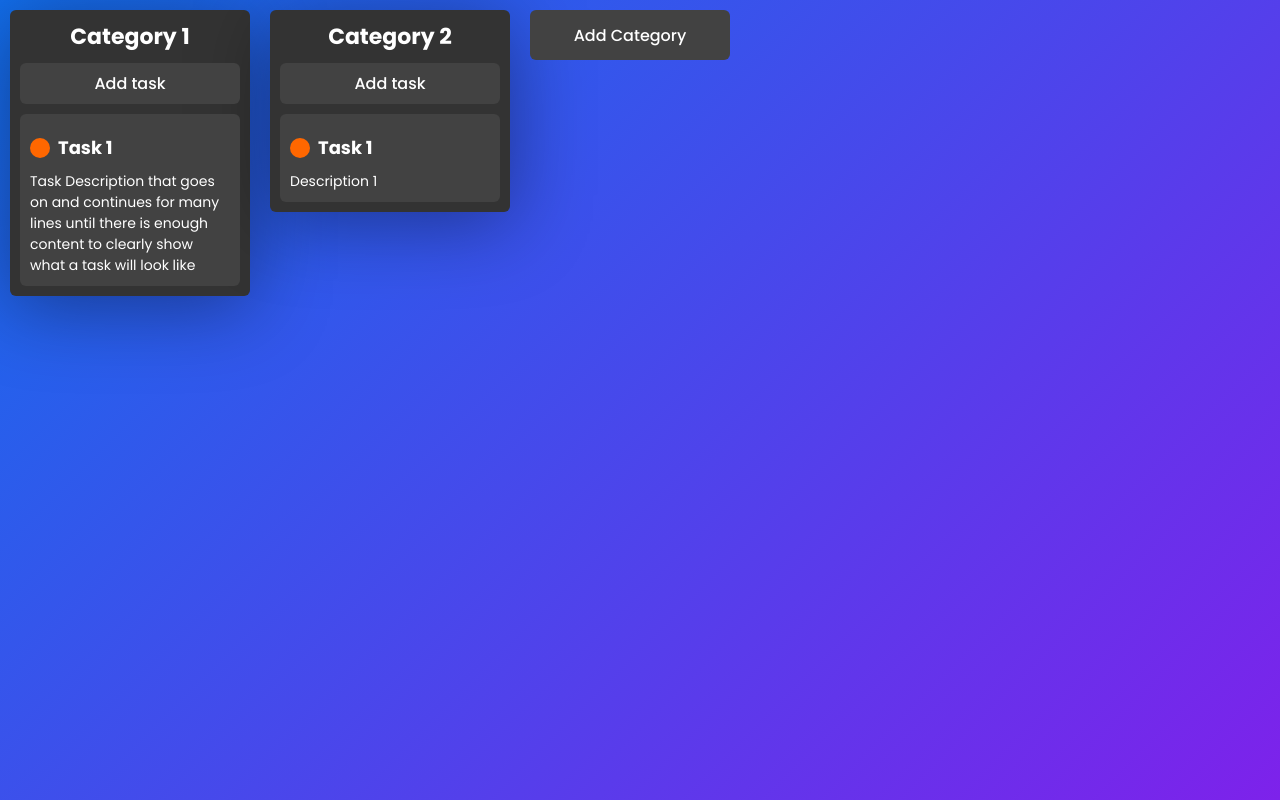
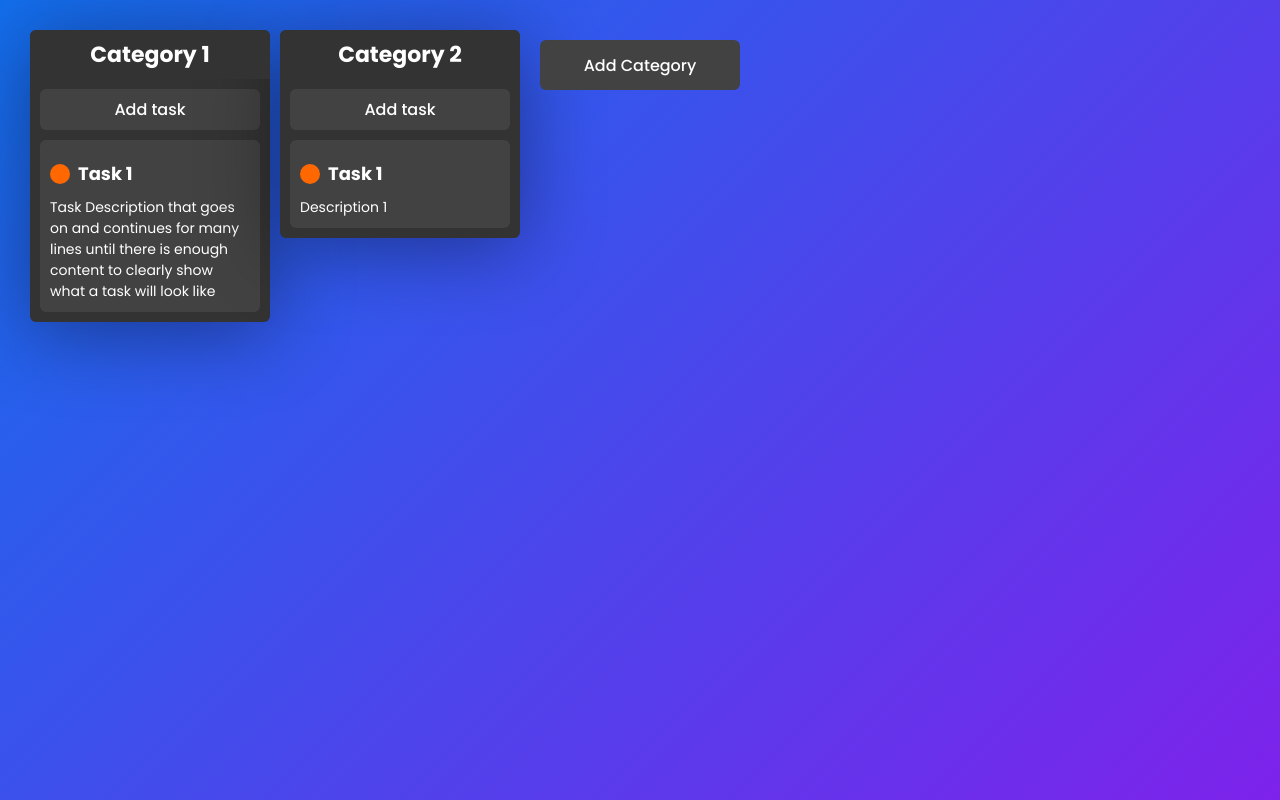
Before and after one commit to Vancouver-Shackers/student-tasker, a React (Create React App) app in the folder frontend/: page / in a window 1280 px wide. Built offline with nearby package versions, Linux system fonts and the light colour scheme.

Commit message:
Fix to category scrolling

```diff
--- a/frontend/package.json
+++ b/frontend/package.json
@@ -8,7 +8,7 @@
         "@testing-library/user-event": "^13.5.0",
         "react": "^18.2.0",
         "react-dom": "^18.2.0",
-        "react-scripts": "5.0.1",
+        "react-scripts": "^5.0.1",
         "web-vitals": "^2.1.4"
     },
     "scripts": {
--- a/frontend/src/App.css
+++ b/frontend/src/App.css
@@ -16,10 +16,7 @@ body,
             font-family: "Material Icons";
             font-style: normal;
             font-weight: 300;
-  src: local("Material Icons"), local("MaterialIcons-Regular"),
-    url(https://example.com/MaterialIcons-Regular.woff2) format("woff2"),
-    url(https://example.com/MaterialIcons-Regular.woff) format("woff"),
-    url(https://example.com/MaterialIcons-Regular.ttf) format("truetype");
+            src: local("Material Icons"), local("MaterialIcons-Regular"), url(https://example.com/MaterialIcons-Regular.woff2) format("woff2"), url(https://example.com/MaterialIcons-Regular.woff) format("woff"), url(https://example.com/MaterialIcons-Regular.ttf) format("truetype");
         }
 
         * {
@@ -27,18 +24,18 @@ body,
             font-family: "Poppins", "sans-serif";
         }
 
-body::-webkit-scrollbar {
+        *::-webkit-scrollbar {
             width: 14px;
-  background: #e3e9f0;
+            background: #424242;
         }
 
-body::-webkit-scrollbar-thumb {
-  background: #36394550;
+        *::-webkit-scrollbar-thumb {
+            background: #4d4d4d;
             width: 100%;
         }
 
-body::-webkit-scrollbar-thumb:hover {
-  background: #36394580;
+        *::-webkit-scrollbar-thumb:hover {
+            background: rgb(112, 112, 112)
         }
 
         .mainBG {
@@ -76,18 +73,22 @@ body::-webkit-scrollbar-thumb:hover {
         }
 
         .taskManagerParent {
+            position: absolute;
+            top: 0;
+            left: 0;
+            right: 0;
+            bottom: 0;
             display: flex;
-  width: 100%;
-  height: 100vh;
-  max-height: 100vh;
+            align-items: flex-start;
+            gap: 10px;
+            padding: 30px;
             background: linear-gradient(135deg, #007bec 0%, #ad00ea 100%);
             background-size: 200% 100%;
             animation: animateGradient 5s infinite;
         }
 
         @keyframes animateGradient {
-  0% {
-  }
+            0% {}
             50% {
                 background-position-x: 100%;
             }
@@ -97,26 +98,30 @@ body::-webkit-scrollbar-thumb:hover {
         }
 
         .category {
-  display: flex;
-  justify-content: center;
-  gap: 10px;
-  padding: 10px;
             background-color: #333333;
             box-shadow: rgba(0, 0, 0, 0.4) 0 10px 80px 0;
             border-radius: 6px;
-  flex-direction: column;
-  /* width: fit-content; */
-  width: 220px; /* so empty categories are same width */
-  height: fit-content;
-  margin: 10px;
             color: white;
-  max-height: 90vh;
+            max-height: 100%;
             overflow-y: auto;
+            position: relative;
         }
 
         .categoryHeader {
             text-align: center;
             font-size: 22px;
+            position: sticky;
+            top: 0;
+            z-index: 1;
+            background-color: #333333;
+            padding: 8px 0;
+        }
+
+        .categoryContent {
+            display: flex;
+            flex-direction: column;
+            gap: 10px;
+            padding: 10px;
         }
 
         .task {
--- a/frontend/src/App.tsx
+++ b/frontend/src/App.tsx
@@ -53,7 +53,7 @@ const App = () => {
     let newCategories = [...categories];
     const targetCategory = newCategories.find((c) => c.name === categoryName);
     if (targetCategory) {
-      targetCategory.tasks.push(task);
+      targetCategory.tasks.splice(0, 0, task);
       setCategories(newCategories);
     }
   };
--- a/frontend/src/Components/Category.tsx
+++ b/frontend/src/Components/Category.tsx
@@ -10,7 +10,8 @@ const Category = (props: CategoryProps) => {
   return (
     <div className="category">
       <h1 className="categoryHeader">{props.name}</h1>
-      <button
+        <div className="categoryContent">
+        <button
         className="button secondaryBG ascend"
         onClick={() => {props.addTask({
           // Maybe we just have default values, then make the task editable
@@ -19,9 +20,15 @@ const Category = (props: CategoryProps) => {
           color: `rgb(${Math.floor(Math.random() * 255)}, ${Math.floor(Math.random() * 255)}, ${Math.floor(Math.random() * 255)})`,
         })}}
         >Add task</button>
-      {props.tasks.map((task, index) => {
-        return <Task key={index} {...task} />;
+        {props.tasks.map((task, index) => {
+        return (
+          <Task
+            key={index}
+            {...task}
+          />
+        );
       })}
+        </div>
     </div>
   );
 };
```
Also changed, not shown: 1 other file (tests, documents, lock files or other folders). Lines whose indentation alone changed are shown as unchanged.
